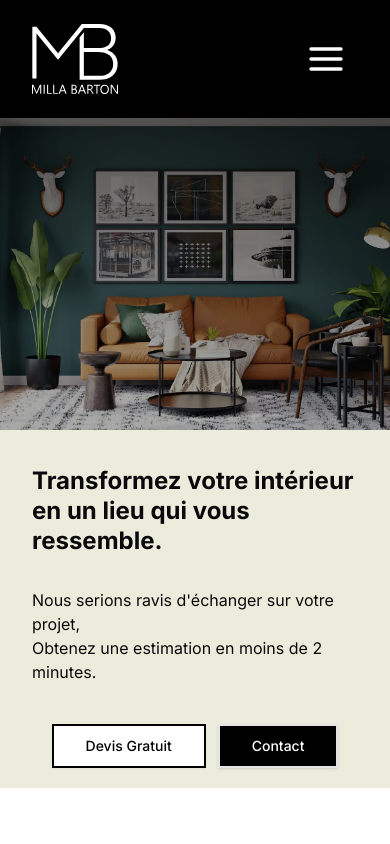
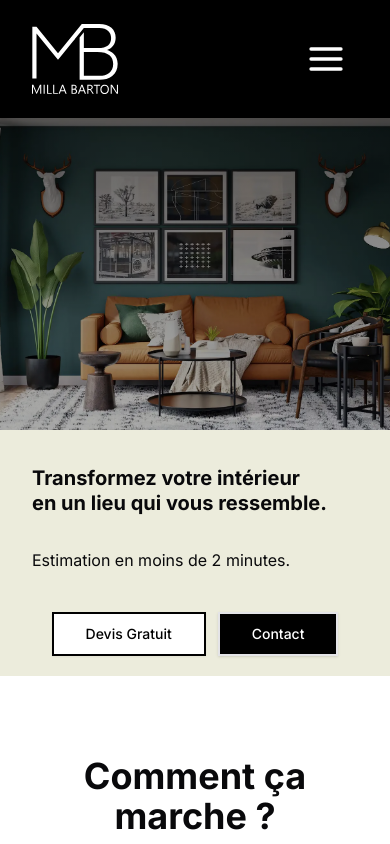
Before and after one commit to arnob92/millabartondesign, a Next.js app: page / in a window 390 px wide. Shown: the top 844 px of the page. Built offline with nearby package versions, Linux system fonts and the light colour scheme.

Commit message:
chnages on hero

```diff
--- a/src/components/HeroSection.tsx
+++ b/src/components/HeroSection.tsx
@@ -27,14 +27,19 @@ export default function HeroSection() {
                 </div>
                 <div className="w-full  flex items-center order-2 md:order-1" style={{ background: '#ECECDC' }} data-aos="fade-right">
                     <div className="w-full px-8 py-5 md:px-12 lg:px-16">
-                        <h1 className="md:mb-3 leading-tight text-2xl sm:text-2xl md:text-3xl lg:text-5xl pt-4 pb-4">
+                        <h1 className="md:mb-3 leading-tight text-[20px] sm:text-2xl md:text-3xl lg:text-5xl pt-4 pb-4">
                             Transformez votre intérieur <br />
                             en un lieu qui vous ressemble.
                         </h1>
                         <p className="text-base sm:text-base md:text-base lg:text-2xl mb-6 pt-4 pb-4">
-                            Nous serions ravis d'échanger sur votre projet, <br />
-                            Obtenez une estimation en moins de 2 minutes.
-                        </p>
+  <span className="block sm:hidden">
+    Estimation en moins de 2 minutes.
+  </span>
+  <span className="hidden sm:block">
+    Nous serions ravis d'échanger sur votre projet, <br />
+    Obtenez une estimation en moins de 2 minutes.
+  </span>
+</p>
                         <div className="flex flex-row gap-3 justify-center md:justify-start">
                             <Button asChild variant="outline" className="border-black border-2 text-black hover:bg-black hover:text-white py-5 px-8 rounded-none">
                                 <Link href="#quickquote">Devis Gratuit</Link>
```
